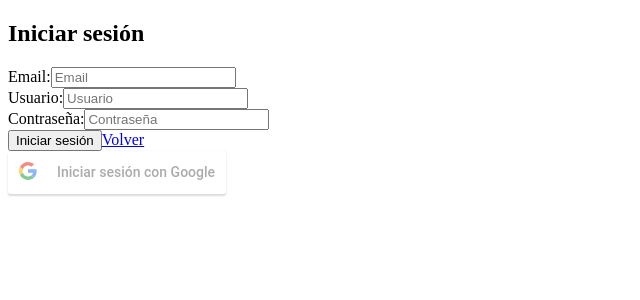
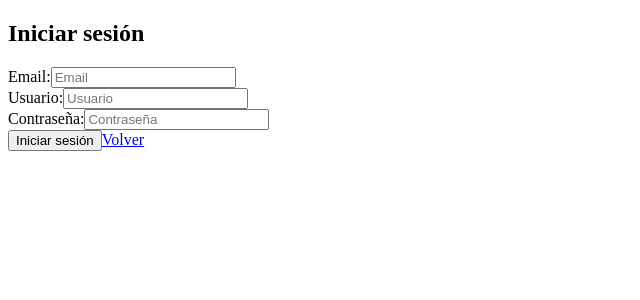
Before and after one commit to FaustoCitera/Proyecto, a Next.js app: page /login in a window 1280 px wide. Shown: the top 300 px of the page, without its empty margins (0-640 px from the left). Built offline with nearby package versions, Linux system fonts and the light colour scheme.

Commit message:
BorramosLogin

```diff
--- a/components/LoginWithGoogle.jsx
+++ b/components/LoginWithGoogle.jsx
@@ -1,15 +1,16 @@
-import { GoogleLogin } from 'react-google-login';
+//import { useRouter } from 'next/router';
+//import { GoogleLogin } from 'react-google-login';
 
+//const LoginWithGoogle = () => {
+  // const router = useRouter();
 
+  //const responseGoogle = (response) => {
+    //console.log(response);
+    // Aquí puedes manejar la respuesta del inicio de sesión de Google
+    // router.push("/home");
+  //};
 
-
-const LoginWithGoogle = () => {
-  const responseGoogle = (response) => {
-    console.log(response);
-    // Aquí puedes manejar la respuesta del inicio de sesión de Google
-  };
-
-  return (
+  /*return (
     <GoogleLogin
       clientId="33243575474-hq1g51ta15hodu9sm1iolo7irrfp9el8.apps.googleusercontent.com"
 
@@ -17,9 +18,11 @@ const LoginWithGoogle = () => {
       onSuccess={responseGoogle}
       onFailure={responseGoogle}
       cookiePolicy={'single_host_origin'}
+    // autoLoad={false}
+    // onAutoLoadFinished={false}
     />
 
-      );
+  );
 };
 
 
--- a/pages/authForm.jsx
+++ b/pages/authForm.jsx
@@ -1,6 +1,7 @@
 import React, { useState } from 'react';
 import LoginPage from './login';
 import SignUpPage from './signup';
+import LoginWithGoogle from '../components/LoginWithGoogle';
 
 const AuthForm = () => {
   const [isLogin, setIsLogin] = useState(true);
--- a/pages/login.jsx
+++ b/pages/login.jsx
@@ -1,6 +1,5 @@
 import { useState } from 'react';
 import Link from 'next/link'
-import LoginWithGoogle from '../components/LoginWithGoogle';
 import { useRouter } from 'next/router';
 
 const LoginPage = () => {
@@ -58,7 +57,6 @@ const LoginPage = () => {
           Volver
         </Link>
       </form>
-      <LoginWithGoogle />
     </div>
   );
 };
```
